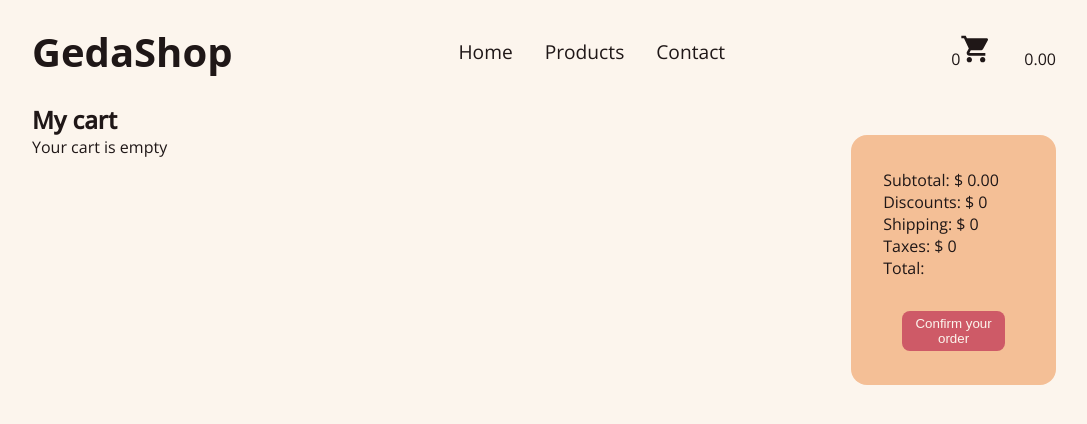
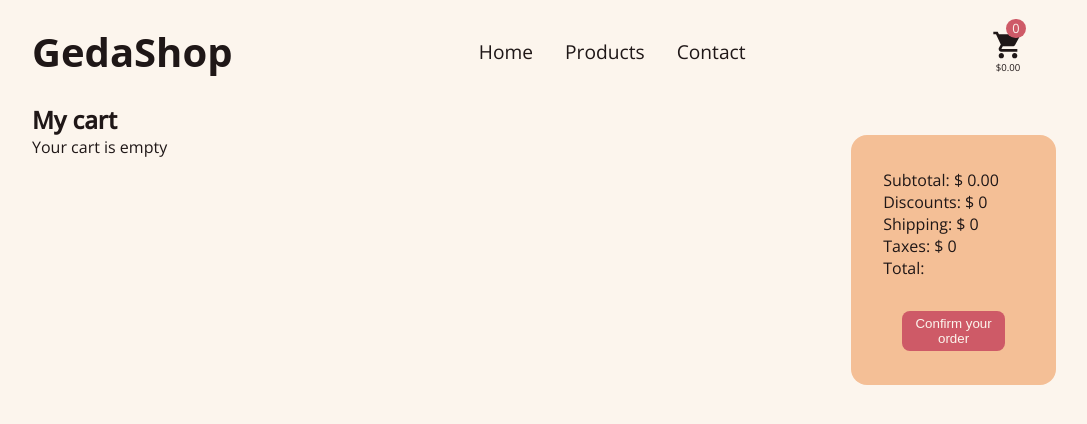
Before and after one commit to gedadev/shopping-cart, a React (Vite) app: page /cart in a window 1280 px wide. Shown: the top 424 px of the page, without its empty margins (96-1183 px from the left). Built offline with nearby package versions, Linux system fonts and the light colour scheme; a web font is replaced by a local one.

Commit message:
Add styles to the cart icon

```diff
--- a/src/components/Header.jsx
+++ b/src/components/Header.jsx
@@ -29,12 +29,12 @@ export default function Header() {
           </li>
         </ul>
       </nav>
-      <div className="cart-icon">
-        <span>{getNumberOfProducts()}</span>
+      <div className="cart-icon-container">
+        <span className="cart-products">{getNumberOfProducts()}</span>
         <Link className="cart-link" to="cart">
           <ShoppingCartIcon style={{ fontSize: "2rem" }} />
         </Link>
-        <span>{getSubtotal().toFixed(2)}</span>
+        <span className="cart-price">{`$${getSubtotal().toFixed(2)}`}</span>
       </div>
     </header>
   );
--- a/src/styles/header.css
+++ b/src/styles/header.css
@@ -20,9 +20,33 @@
 }
 
 .cart-link {
-    margin-right: 2rem;
+    display: flex;
 }
 
 .nav-link, .cart-link {
     color: var(--dark-color);
 }
+
+.cart-icon-container {
+    margin-right: 2rem;
+    display: flex;
+    flex-direction: column;
+    align-items: center;
+}
+
+.cart-products {
+    position: absolute;
+    top: 1.2rem;
+    margin-left: 1rem;
+    color: var(--light-color);
+    background-color: var(--accent-color);
+    border-radius: 50%;
+    font-size: 0.8rem;
+    width: 1.2rem;
+    height: 1.2rem;
+    text-align: center;
+}
+
+.cart-price {
+    font-size: 0.6rem;
+}
```
